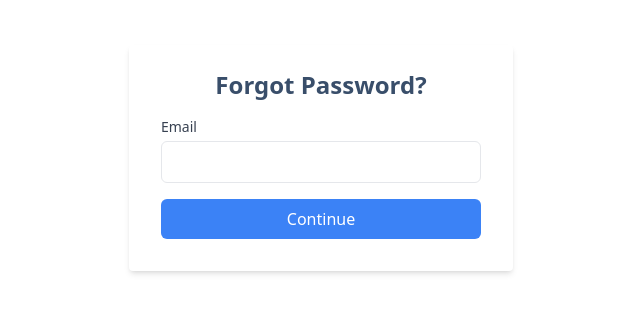
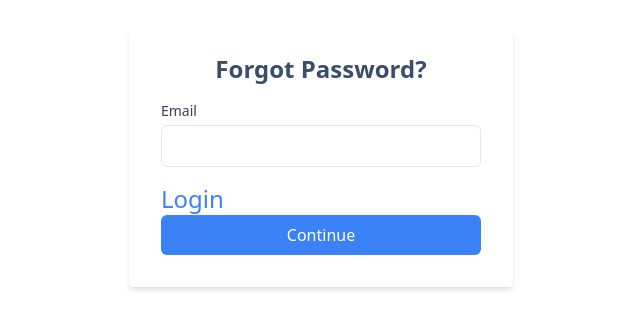
Before and after one commit to mwayandau1/accessKeyManager, a React (Vite) app in the folder frontend/: page /forgot-password in a window 1280 px wide. Shown: the part 234-562 px from the top of the page, without its empty margins (319-959 px from the left). Built offline with nearby package versions, Linux system fonts and the light colour scheme; no server answers; the HTML template or start-up script is replaced by a standard one.

Commit message:
Added login button in forgot password

```diff
--- a/frontend/src/pages/ForgotPassword.jsx
+++ b/frontend/src/pages/ForgotPassword.jsx
@@ -4,6 +4,7 @@ import axios from "axios";
 import InputField from "../components/InputField";
 import SmallSpinner from "../components/SmallSpinner";
 import CustomButton from "../components/CustomButton";
+import { Link } from "react-router-dom";
 
 const ForgotPassword = () => {
   const [email, setEmail] = useState("");
@@ -36,6 +37,7 @@ const ForgotPassword = () => {
           Forgot Password?
         </h2>
         {message && <p className="text-center mb-4">{message}</p>}
+
         <form onSubmit={handleForgotPassword} method="POST">
           <div className="mb-4">
             <InputField
@@ -46,6 +48,9 @@ const ForgotPassword = () => {
               label="Email"
             />
           </div>
+          <Link to="/" className="text-blue-500 my-4 hover:underline text-2xl">
+            Login
+          </Link>
           <CustomButton>Continue</CustomButton>
 
           {loading && <SmallSpinner />}
```
